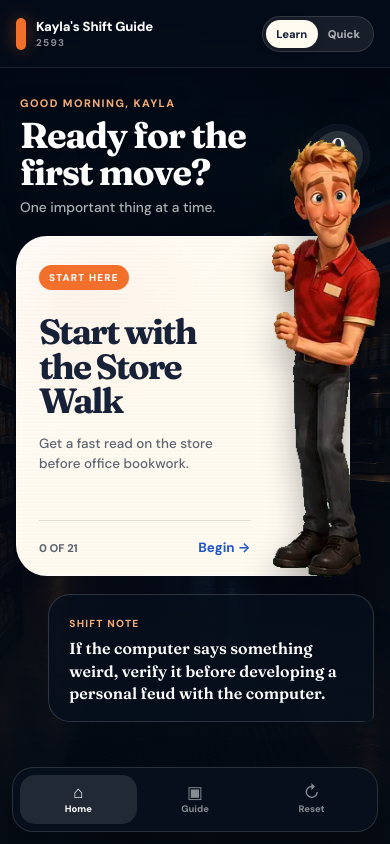
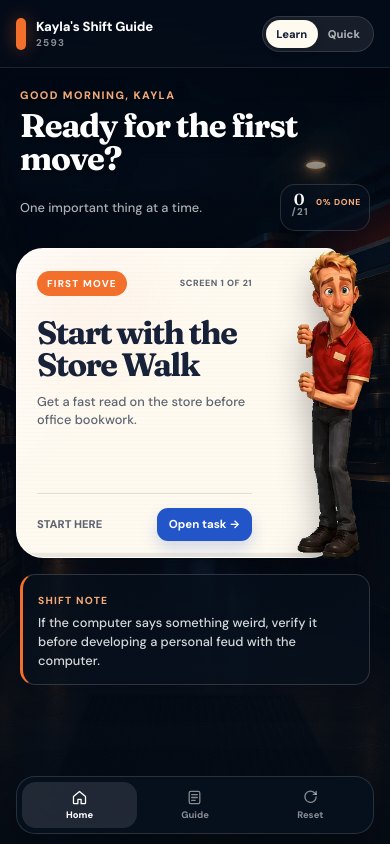
Before and after one commit to Jamison85/kaylas-shift-guide, a React (Vite) app: page / in a window 390 px wide. Built offline with nearby package versions, Linux system fonts and the light colour scheme.

Commit message:
Polish the mobile home page
Tighten the home-page hierarchy, resize the character around the primary card, clarify progress, simplify the shift note, and standardize navigation icons.

```diff
--- a/src/App.jsx
+++ b/src/App.jsx
@@ -11,6 +11,13 @@ const dateKey = () => {
 
 const pick = (items, seed) =>
   items[[...seed].reduce((total, char, index) => total + char.charCodeAt(0) * (index + 1), 0) % items.length];
+
+function NavIcon({ name }) {
+  const common = { viewBox: "0 0 24 24", fill: "none", stroke: "currentColor", strokeWidth: "1.8", strokeLinecap: "round", strokeLinejoin: "round", "aria-hidden": true };
+  if (name === "home") return <svg {...common}><path d="M3.5 10.7 12 3.5l8.5 7.2v9a1 1 0 0 1-1 1h-5.2v-6H9.7v6H4.5a1 1 0 0 1-1-1z" /></svg>;
+  if (name === "guide") return <svg {...common}><rect x="4.5" y="3.5" width="15" height="17" rx="2.2" /><path d="M8 8h8M8 12h8M8 16h5" /></svg>;
+  return <svg {...common}><path d="M20 11a8 8 0 1 1-2.3-5.7L20 7.6" /><path d="M20 3.5v4.1h-4.1" /></svg>;
+}
 
 function openingAlreadyPlayed() {
   try { return window.sessionStorage.getItem("kayla-guide-opening-played") === "yes"; }
@@ -139,18 +146,26 @@ export default function App() {
         {screen === "home" && (
           <section className="home home--compact">
             <div className="home-head">
-              <div><small>Good morning, Kayla</small><h1>{completedCount ? "Keep it moving." : "Ready for the first move?"}</h1><p>{completedCount ? `${completedCount} of ${guideTasks.length} screens finished.` : "One important thing at a time."}</p></div>
-              <div className="progress-ring" style={{ "--p": `${percent * 3.6}deg` }} aria-label={`${percent}% complete`}><span>{completedCount}</span><small>of {guideTasks.length}</small></div>
+              <small>Good morning, Kayla</small>
+              <h1>{completedCount ? "Keep it moving." : "Ready for the first move?"}</h1>
+              <div className="home-head__meta">
+                <p>{completedCount ? `${completedCount} screens finished. Pick up where you left off.` : "One important thing at a time."}</p>
+                <div className="progress-status" aria-label={`${percent}% complete`}>
+                  <span>{completedCount}<small>/{guideTasks.length}</small></span>
+                  <em>{percent}% done</em>
+                </div>
+              </div>
             </div>
 
             <button type="button" className="start" onClick={startOrResume}>
               <div className="start-sheet">
                 <div className="start-copy">
-                  <small>Start here</small>
+                  <div className="start-kicker"><small>{completedCount ? "Continue" : "First move"}</small><span>Screen {resumeIndex + 1} of {guideTasks.length}</span></div>
                   <strong>{nextTask.title}</strong>
                   <p>{nextTask.short}</p>
-                  <div className="start-meta"><span>{completedCount} of {guideTasks.length}</span><b>{completedCount ? "Continue" : "Begin"} <i>→</i></b></div>
+                  <div className="start-meta"><span>{nextTask.category}</span><b>Open task <i>→</i></b></div>
                 </div>
+                <div className="start-progress" aria-hidden="true"><span style={{ width: `${percent}%` }} /></div>
               </div>
               <CharacterProp pose="hold" className="start-prop" />
             </button>
@@ -175,9 +190,9 @@ export default function App() {
 
       {screen !== "complete" && (
         <nav className="bottom-nav" aria-label="Primary navigation">
-          <button type="button" className={screen === "home" ? "active" : ""} onClick={() => setScreen("home")}><span>⌂</span><small>Home</small></button>
-          <button type="button" className={screen === "task" ? "active" : ""} onClick={startOrResume}><span>▣</span><small>Guide</small></button>
-          <button type="button" onClick={reset}><span>↻</span><small>Reset</small></button>
+          <button type="button" className={screen === "home" ? "active" : ""} onClick={() => setScreen("home")}><NavIcon name="home" /><small>Home</small></button>
+          <button type="button" className={screen === "task" ? "active" : ""} onClick={startOrResume}><NavIcon name="guide" /><small>Guide</small></button>
+          <button type="button" onClick={reset}><NavIcon name="reset" /><small>Reset</small></button>
         </nav>
       )}
     </div>
--- a/src/styles.css
+++ b/src/styles.css
@@ -165,22 +165,18 @@ summary:focus-visible {
   max-width: 720px;
   min-height: calc(100dvh - 68px);
   margin: 0 auto;
-  padding: 26px 16px 116px;
+  padding: 20px 16px 106px;
 }
 
 .home {
   display: grid;
-  gap: 18px;
+  gap: 14px;
   animation: rise-in 520ms cubic-bezier(0.2, 0.75, 0.2, 1) both;
 }
 
 .home-head {
-  display: flex;
-  gap: 18px;
-  align-items: center;
-  justify-content: space-between;
-  min-height: 112px;
-  padding: 2px 4px;
+  min-height: 104px;
+  padding: 0 4px 3px;
   color: white;
   text-shadow: 0 2px 16px rgba(0, 0, 0, 0.5);
 }
@@ -210,30 +206,34 @@ summary:focus-visible {
   line-height: 1.02;
 }
 
-.home-head h1 { max-width: 470px; font-size: clamp(2rem, 8vw, 3.6rem); }
-.home-head p { margin: 8px 0 0; color: rgba(255, 255, 255, 0.7); font-size: 0.86rem; }
+.home-head h1 { max-width: 470px; font-size: clamp(1.95rem, 7.5vw, 3.3rem); }
+.home-head__meta { display: flex; gap: 12px; align-items: center; justify-content: space-between; margin-top: 8px; }
+.home-head p { margin: 0; color: rgba(255, 255, 255, 0.68); font-size: 0.8rem; }
 
-.progress-ring {
-  display: grid;
-  width: 72px;
-  height: 72px;
+.progress-status {
+  display: flex;
   flex: 0 0 auto;
-  place-content: center;
-  border-radius: 50%;
+  gap: 7px;
+  align-items: baseline;
+  padding: 7px 9px;
+  border: 1px solid rgba(255, 255, 255, 0.14);
+  border-radius: 15px;
   color: white;
-  background: conic-gradient(var(--orange) var(--p), rgba(255, 255, 255, 0.17) 0);
-  box-shadow: inset 0 0 0 7px rgba(7, 16, 29, 0.82), 0 8px 28px rgba(0, 0, 0, 0.24);
+  background: rgba(7, 16, 29, 0.68);
+  box-shadow: 0 10px 24px rgba(0, 0, 0, 0.2);
   text-align: center;
+  text-shadow: none;
+  backdrop-filter: blur(14px);
 }
-
-.progress-ring span { font-family: "Fraunces", Georgia, serif; font-size: 1.32rem; line-height: 1; }
-.progress-ring small { margin-top: 3px; color: rgba(255, 255, 255, 0.62); font-size: 0.58rem; }
+.progress-status span { font-family: "Fraunces", Georgia, serif; font-size: 1rem; line-height: 1; }
+.progress-status span small { margin-left: 2px; color: rgba(255, 255, 255, 0.55); font-family: "DM Sans", sans-serif; font-size: 0.62rem; }
+.progress-status em { color: #f6aa77; font-size: 0.54rem; font-style: normal; font-weight: 800; letter-spacing: 0.08em; text-transform: uppercase; }
 
 .start {
   position: relative;
   display: block;
   width: 100%;
-  min-height: 350px;
+  min-height: 310px;
   padding: 0;
   overflow: visible;
   border: 0;
@@ -241,7 +241,7 @@ summary:focus-visible {
   background: none;
   cursor: pointer;
   text-align: left;
-  filter: drop-shadow(0 28px 36px rgba(2, 8, 18, 0.25));
+  filter: drop-shadow(0 22px 30px rgba(2, 8, 18, 0.23));
 }
 
 .start-sheet,
@@ -258,9 +258,9 @@ summary:focus-visible {
 
 .start-sheet {
   position: absolute;
-  inset: 0 32px 0 0;
+  inset: 0 42px 0 0;
   overflow: hidden;
-  border-radius: 31px 15px 31px 31px;
+  border-radius: 27px 11px 27px 27px;
 }
 
 .start-sheet::before,
@@ -278,14 +278,20 @@ summary:focus-visible {
   position: relative;
   z-index: 1;
   display: flex;
-  width: 72%;
-  min-height: 350px;
+  width: 76%;
+  min-height: 310px;
   flex-direction: column;
-  padding: 34px 20px 25px 28px;
+  padding: 24px 11px 19px 23px;
 }
 
-.start-copy > small {
-  align-self: flex-start;
+.start-kicker {
+  display: flex;
+  gap: 8px;
+  align-items: center;
+  justify-content: space-between;
+}
+
+.start-kicker small {
   padding: 6px 10px;
   border-radius: 999px;
   color: #fff;
@@ -296,21 +302,23 @@ summary:focus-visible {
   text-transform: uppercase;
 }
 
+.start-kicker span { color: var(--ink-soft); font-size: 0.56rem; font-weight: 800; letter-spacing: 0.06em; text-transform: uppercase; white-space: nowrap; }
+
 .start-copy > strong {
   max-width: 390px;
-  margin-top: 25px;
+  margin-top: 20px;
   font-family: "Fraunces", Georgia, serif;
-  font-size: clamp(2.1rem, 8vw, 3.85rem);
-  letter-spacing: -0.055em;
-  line-height: 0.98;
+  font-size: clamp(1.9rem, 7.5vw, 3.35rem);
+  letter-spacing: -0.05em;
+  line-height: 1;
 }
 
 .start-copy > p {
   max-width: 340px;
-  margin: 15px 0 30px;
+  margin: 12px 0 20px;
   color: var(--ink-soft);
-  font-size: clamp(0.84rem, 3vw, 1rem);
-  line-height: 1.55;
+  font-size: clamp(0.8rem, 2.8vw, 0.94rem);
+  line-height: 1.48;
 }
 
 .start-meta {
@@ -319,13 +327,16 @@ summary:focus-visible {
   align-items: center;
   justify-content: space-between;
   margin-top: auto;
-  padding-top: 18px;
+  padding-top: 14px;
   border-top: 1px solid var(--line);
 }
 
 .start-meta > span { color: var(--ink-soft); font-size: 0.7rem; font-weight: 800; text-transform: uppercase; }
-.start-meta b { color: var(--cobalt); font-size: 0.84rem; }
+.start-meta b { padding: 9px 12px; border-radius: 11px; color: white; background: var(--cobalt); box-shadow: 0 8px 16px rgba(34, 85, 199, 0.2); font-size: 0.72rem; }
 .start-meta i { font-style: normal; }
+
+.start-progress { position: absolute; z-index: 2; right: 0; bottom: 0; left: 0; height: 4px; background: rgba(24, 32, 48, 0.08); }
+.start-progress span { display: block; height: 100%; border-radius: 0 999px 999px 0; background: linear-gradient(90deg, var(--orange), #ff9b59); }
 
 .character-prop {
   position: absolute;
@@ -342,35 +353,27 @@ summary:focus-visible {
 }
 
 .start-prop {
-  right: 0;
+  right: 2px;
   bottom: -1px;
-  width: clamp(104px, 28vw, 150px);
+  width: clamp(76px, 18vw, 98px);
 }
 
 .coach-bubble {
   position: relative;
-  max-width: 82%;
-  margin-left: auto;
-  padding: 16px 20px;
+  width: calc(100% - 8px);
+  margin: 2px 4px 0;
+  padding: 13px 15px;
   border: 1px solid rgba(255, 255, 255, 0.16);
-  border-radius: 22px 22px 7px 22px;
+  border-left: 3px solid var(--orange);
+  border-radius: 15px;
   color: white;
-  background: rgba(7, 16, 29, 0.8);
-  box-shadow: 0 14px 30px rgba(1, 8, 18, 0.2);
+  background: rgba(7, 16, 29, 0.7);
+  box-shadow: 0 12px 26px rgba(1, 8, 18, 0.18);
   backdrop-filter: blur(16px);
 }
 
-.coach-bubble::after {
-  position: absolute;
-  right: 0;
-  bottom: -9px;
-  border-top: 12px solid rgba(7, 16, 29, 0.8);
-  border-left: 12px solid transparent;
-  content: "";
-}
-
 .coach-bubble span { color: #f6aa77; font-size: 0.64rem; font-weight: 800; letter-spacing: 0.12em; text-transform: uppercase; }
-.coach-bubble p { margin: 5px 0 0; font-family: "Fraunces", Georgia, serif; font-size: 1rem; line-height: 1.4; }
+.coach-bubble p { margin: 5px 0 0; color: rgba(255, 255, 255, 0.84); font-size: 0.8rem; line-height: 1.48; }
 
 .splash {
   display: grid;
@@ -773,23 +776,23 @@ summary:focus-visible {
 .bottom-nav {
   position: fixed;
   z-index: 30;
-  right: 12px;
-  bottom: max(12px, env(safe-area-inset-bottom));
-  left: 12px;
+  right: 16px;
+  bottom: max(10px, env(safe-area-inset-bottom));
+  left: 16px;
   display: grid;
   grid-template-columns: repeat(3, 1fr);
-  width: min(calc(100% - 24px), 430px);
+  width: min(calc(100% - 32px), 400px);
   margin: 0 auto;
-  padding: 7px;
+  padding: 5px;
   border: 1px solid rgba(255, 255, 255, 0.14);
-  border-radius: 21px;
-  background: rgba(7, 16, 29, 0.88);
+  border-radius: 19px;
+  background: rgba(7, 16, 29, 0.9);
   box-shadow: 0 20px 45px rgba(0, 0, 0, 0.32);
   backdrop-filter: blur(20px) saturate(120%);
 }
-.bottom-nav button { display: grid; gap: 2px; min-height: 49px; place-items: center; align-content: center; border: 0; border-radius: 15px; color: rgba(255, 255, 255, 0.52); background: transparent; cursor: pointer; }
+.bottom-nav button { display: grid; gap: 3px; min-height: 46px; place-items: center; align-content: center; border: 0; border-radius: 14px; color: rgba(255, 255, 255, 0.52); background: transparent; cursor: pointer; }
 .bottom-nav button.active { color: white; background: rgba(255, 255, 255, 0.11); }
-.bottom-nav span { font-size: 1.05rem; line-height: 1; }
+.bottom-nav svg { width: 17px; height: 17px; }
 .bottom-nav small { font-size: 0.59rem; font-weight: 800; }
 
 @keyframes rise-in { from { opacity: 0; transform: translateY(18px); } to { opacity: 1; transform: translateY(0); } }
@@ -801,7 +804,8 @@ summary:focus-visible {
 @media (min-width: 640px) {
   .content { padding-top: 38px; }
   .start { min-height: 400px; }
-  .start-copy { min-height: 400px; padding: 42px 30px 30px 38px; }
+  .start-sheet { right: 56px; }
+  .start-copy { width: 74%; min-height: 400px; padding: 36px 26px 28px 36px; }
   .task-card > header,
   .title-row,
   .task-card > .purpose,
@@ -819,15 +823,15 @@ summary:focus-visible {
 }
 
 @media (max-width: 430px) {
-  .home-head { min-height: 100px; }
-  .home-head h1 { font-size: 2.25rem; }
-  .progress-ring { width: 64px; height: 64px; }
-  .start { min-height: 340px; }
-  .start-sheet { right: 24px; }
-  .start-copy { width: 74%; min-height: 340px; padding: 28px 12px 21px 22px; }
-  .start-copy > strong { font-size: clamp(1.86rem, 9vw, 2.45rem); }
-  .start-prop { right: -6px; width: 108px; }
-  .coach-bubble { max-width: 91%; }
+  .home-head { min-height: 102px; }
+  .home-head h1 { font-size: 2.05rem; }
+  .progress-status { padding: 6px 8px; }
+  .start { min-height: 310px; }
+  .start-sheet { right: 36px; }
+  .start-copy { width: 76%; min-height: 310px; padding: 22px 8px 18px 20px; }
+  .start-copy > strong { font-size: clamp(1.82rem, 8.3vw, 2.18rem); }
+  .start-prop { right: 1px; width: 76px; }
+  .coach-bubble { max-width: none; }
   .splash-sheet { min-height: 420px; }
   .splash-copy { width: 70%; min-height: 420px; padding: 33px 8px 28px 25px; }
   .splash-copy h1 { font-size: 2.85rem; }
```
